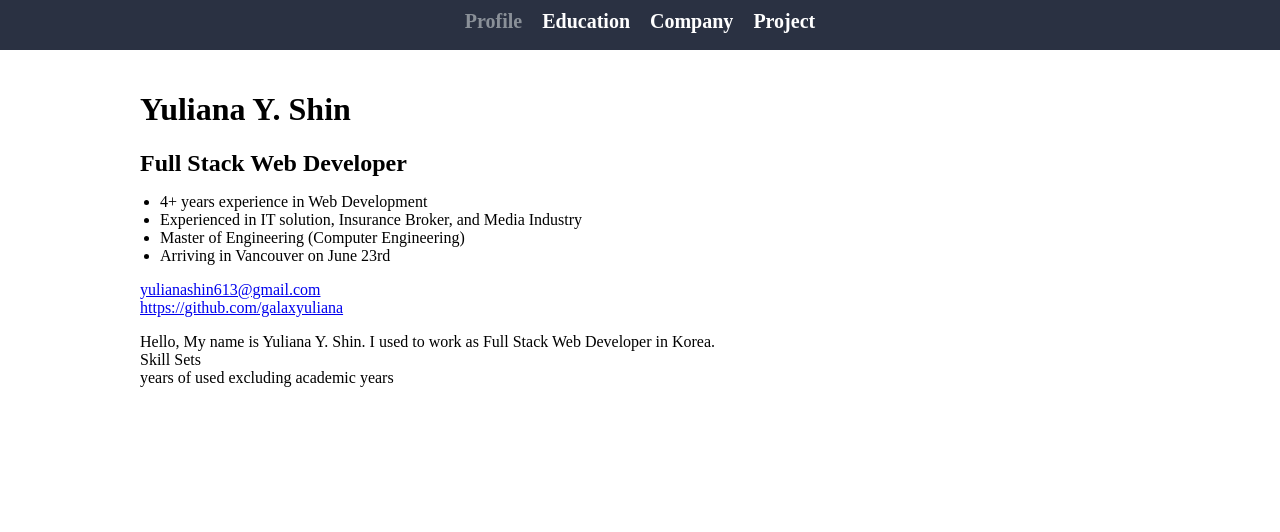
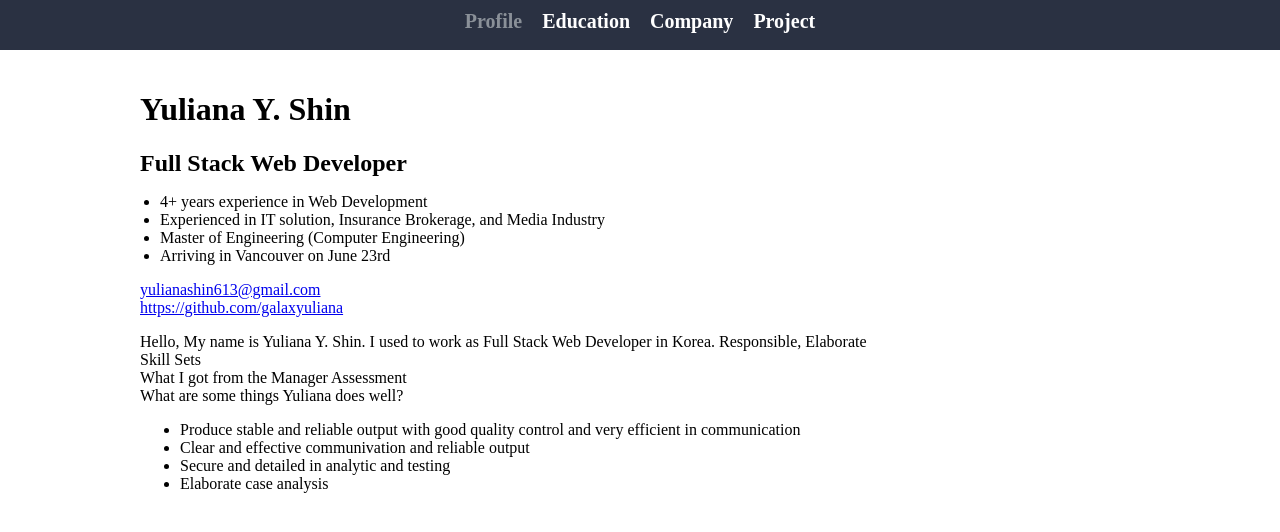
Before and after one commit to galaxyuliana/portfolio-page, a Vue app: page / in a window 1280 px wide. Shown: the top 532 px of the page. Built offline with nearby package versions, Linux system fonts and the light colour scheme.

Commit message:
Updated ProfileInfo

```diff
--- a/src/views/ProfileInfo.vue
+++ b/src/views/ProfileInfo.vue
@@ -6,7 +6,7 @@
       <ul id="details">
         <li>4+ years experience in Web Development</li>
         <li>
-          Experienced in IT solution, Insurance Broker, and Media Industry
+          Experienced in IT solution, Insurance Brokerage, and Media Industry
         </li>
         <li>Master of Engineering (Computer Engineering)</li>
         <li>Arriving in Vancouver on June 23rd</li>
@@ -22,11 +22,22 @@
     </div>
     <div class="about-me">
         Hello, My name is Yuliana Y. Shin. I used to work as Full Stack Web Developer in Korea.
+        Responsible, Elaborate
     </div>
     <div class="skills">
         Skill Sets
+    </div>
+    <div class="assessment">
+        What I got from the Manager Assessment
         <br/>
-        years of used excluding academic years
+        What are some things Yuliana does well?
+        <ul>
+          <li>Produce stable and reliable output with good quality control and very efficient in communication</li>
+          <li>Clear and effective communivation and reliable output</li>
+          <li>Secure and detailed in analytic and testing</li>
+          <li>Elaborate case analysis</li>
+        </ul>
+
     </div>
   </div>
 </template>
```
